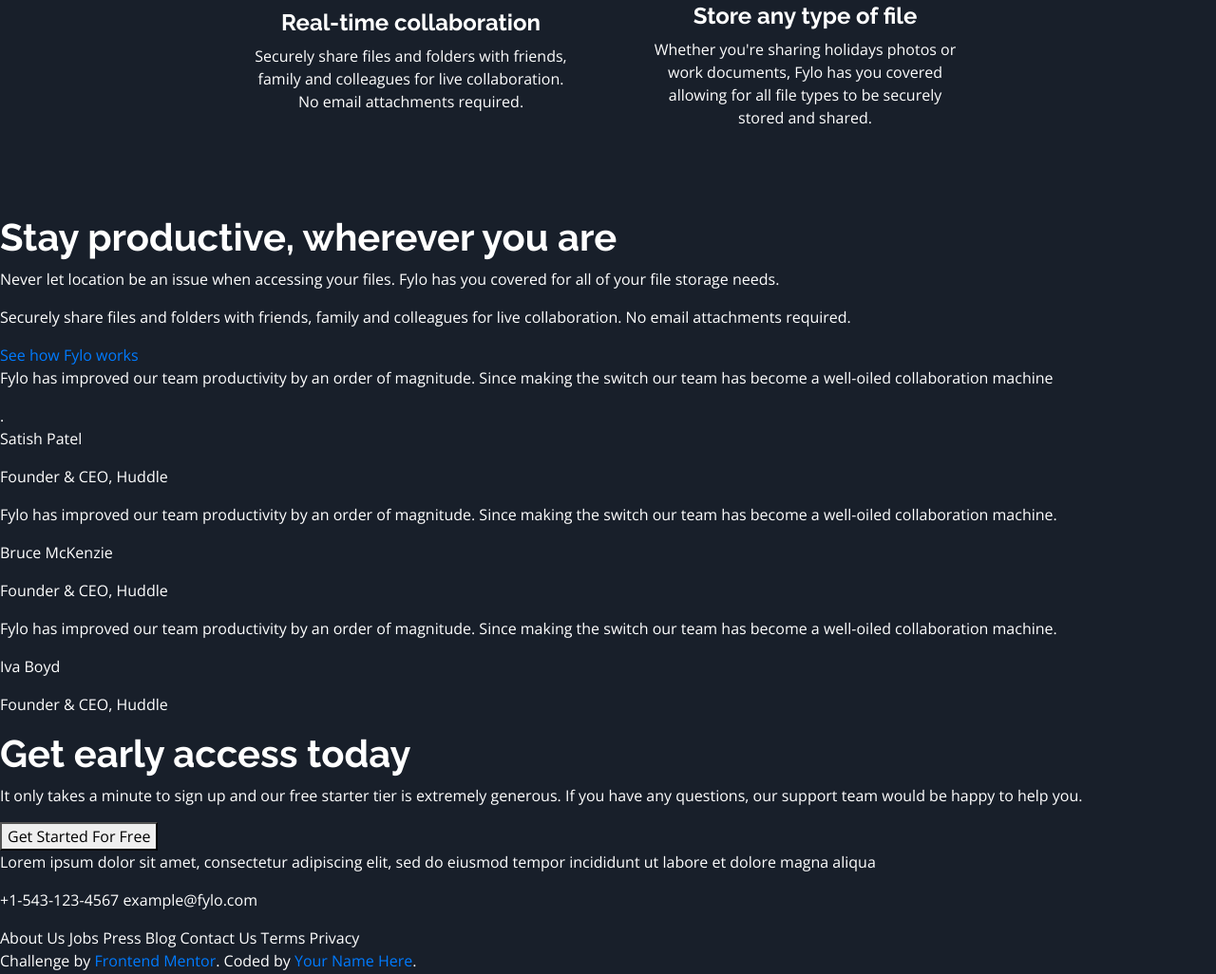
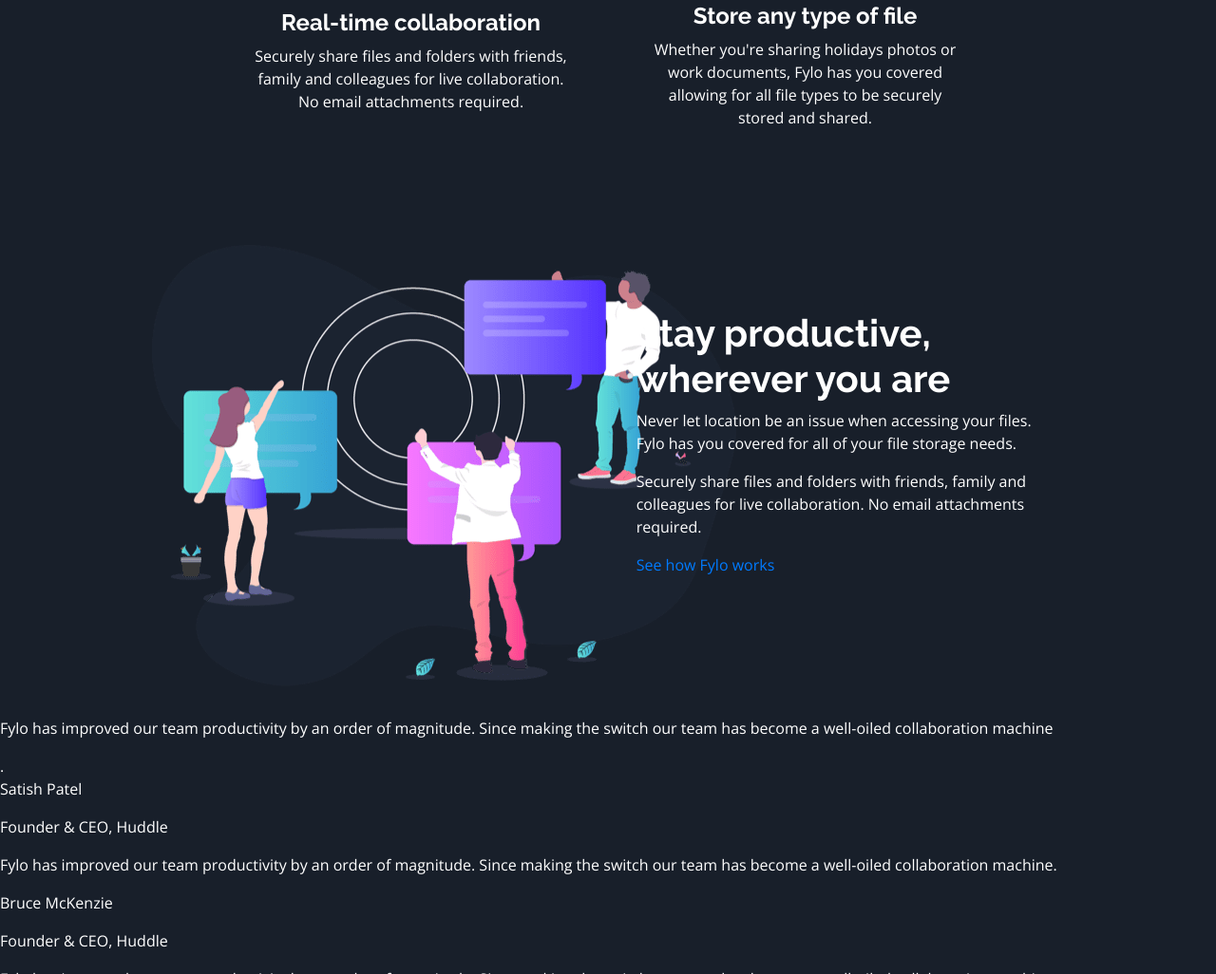
Before and after one commit to andre-lfa/Fylo-Landing-Page, a plain HTML site: page index.html in a window 1280 px wide. Shown: the part 1532-2558 px from the top of the page at 95% size. Drawn offline with nearby package versions, Linux system fonts and the light colour scheme.

Commit message:
Style description row

```diff
--- a/css/styles.css
+++ b/css/styles.css
@@ -50,7 +50,7 @@ h1, h4{
 
 /* Features */
 
-.row{
+.feature-row{
   text-align: center;
   padding: 2rem 15rem;
 }
@@ -62,3 +62,16 @@ h1, h4{
 .feature-icon{
   margin-bottom: 1rem;
 }
+
+/* Description */
+
+.description-row {
+  text-align: center;
+  padding: 2rem 10rem;
+}
+
+.description {
+  text-align: left;
+  line-height: 1.5rem;
+  padding: 7% 3% 2%;
+}
--- a/index.html
+++ b/index.html
@@ -59,7 +59,7 @@
   </section>
 
   <section id="features">
-      <div class="row">
+      <div class="row feature-row">
         <div class="col-lg-6 feature-item">
           <img class="feature-icon" src="images\icon-access-anywhere.svg" alt="">
           <h4>Access your files, anywhere</h4>
@@ -95,6 +95,11 @@
   </section>
 
   <section id="description">
+    <div class="row description-row">
+      <div class="col-lg-6">
+        <img src="images\illustration-stay-productive.png" alt="">
+      </div>
+      <div class="col-lg-6 description">
         <h1>Stay productive, wherever you are</h1>
 
         <p>Never let location be an issue when accessing your files. Fylo has you covered for all of your file
@@ -104,6 +109,8 @@
           attachments required.</p>
 
         <a href="#">See how Fylo works</a>
+      </div>
+    </div>
   </section>
 
   <section id="testimonials">
```
Lines whose indentation alone changed are shown as unchanged.
